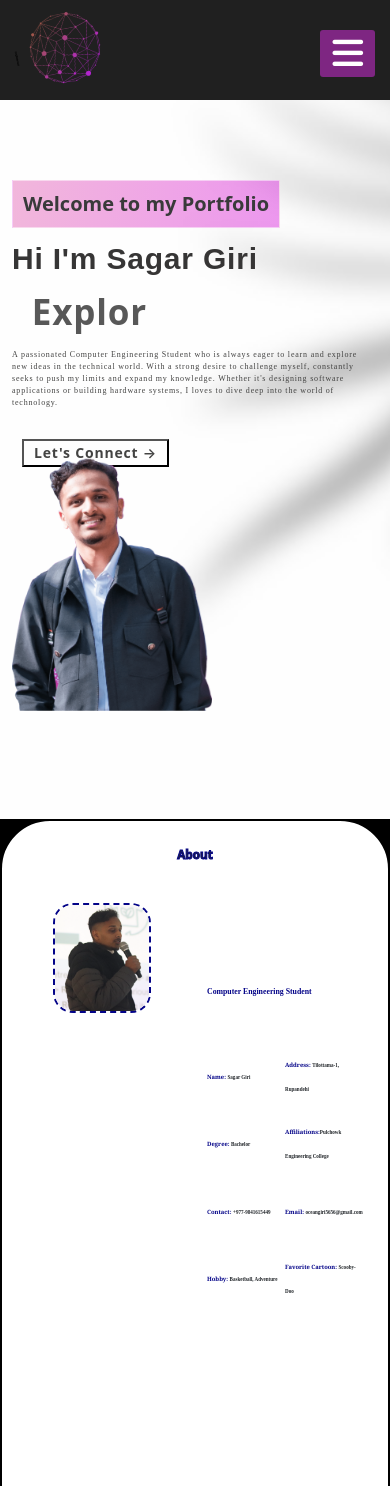
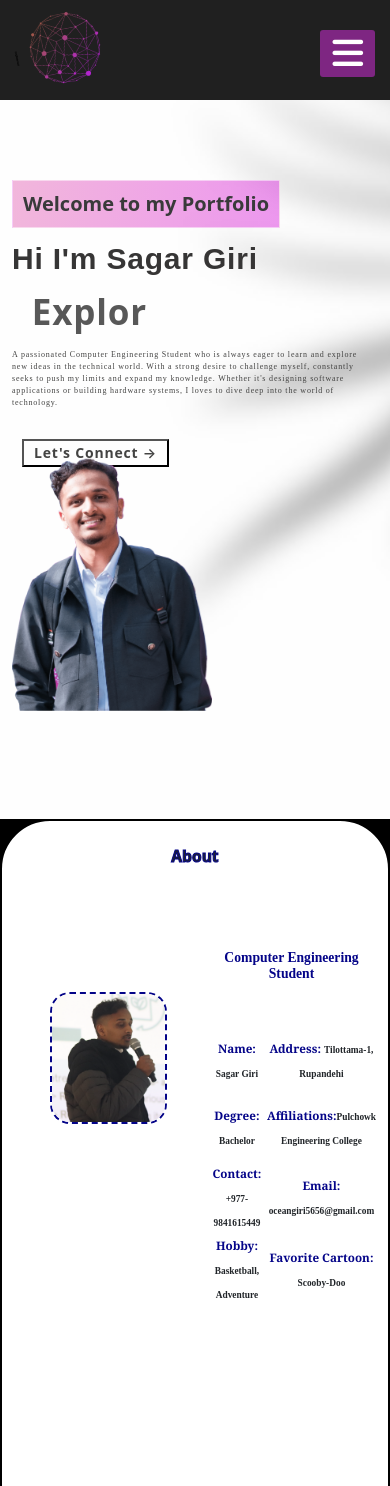
Before and after one commit to oceangiri23/myportfolio, a React (Create React App) app: page / in a window 390 px wide. Shown: the top 1486 px of the page. Built offline with nearby package versions, Linux system fonts and the light colour scheme.

Commit message:
updatedd

```diff
--- a/src/App.css
+++ b/src/App.css
@@ -362,7 +362,7 @@ font-family:Arial, Helvetica, sans-serif;
 }
 
 .about_img img {
-  width: 25vw;
+  width: 350px;
   margin: 0 0 0 10vw ;
   border: 2px dashed rgb(4, 4, 136);
   border-radius: 20px;
@@ -406,7 +406,66 @@ padding: 0 15px;
 }
 
 
+@media screen and (max-width: 1000px) {
 
+  .about-text {
+    margin-top: 5vh;
+  }
+
+  .about_img img {
+    margin: 0 0 0 5vw ;
+    width: 30vw;
+  }
+
+  .about-tab h2{
+    font-size: 4vw;
+  }
+
+  .about-text h3 {
+    font-size:3vw;
+  }
+
+  .about-text-head {
+    font-size: 2vw;
+  }
+
+  .about-text-tail {
+    font-size: 1.7vw;
+    font-family: 'Times New Roman', Times, serif
+  }
+
+}
+
+
+@media screen and (max-width: 600px) {
+  .about_img img {
+    width: 30vw;
+    margin-top: 10vh;
+  }
+
+  .about-tab h2{
+    font-size: 4vw;
+  }
+
+  .about-text h3 {
+    font-size:3.5vw;
+  }
+
+  .about-text-head {
+    font-size: 3vw;
+  }
+
+  .about-text-tail {
+    font-size: 2.4vw;
+    font-family: 'Times New Roman', Times, serif
+  }
+
+  .about-img-text{
+    text-align:center;
+    vertical-align:middle;
+  }
+
+}
 
 
 
```
